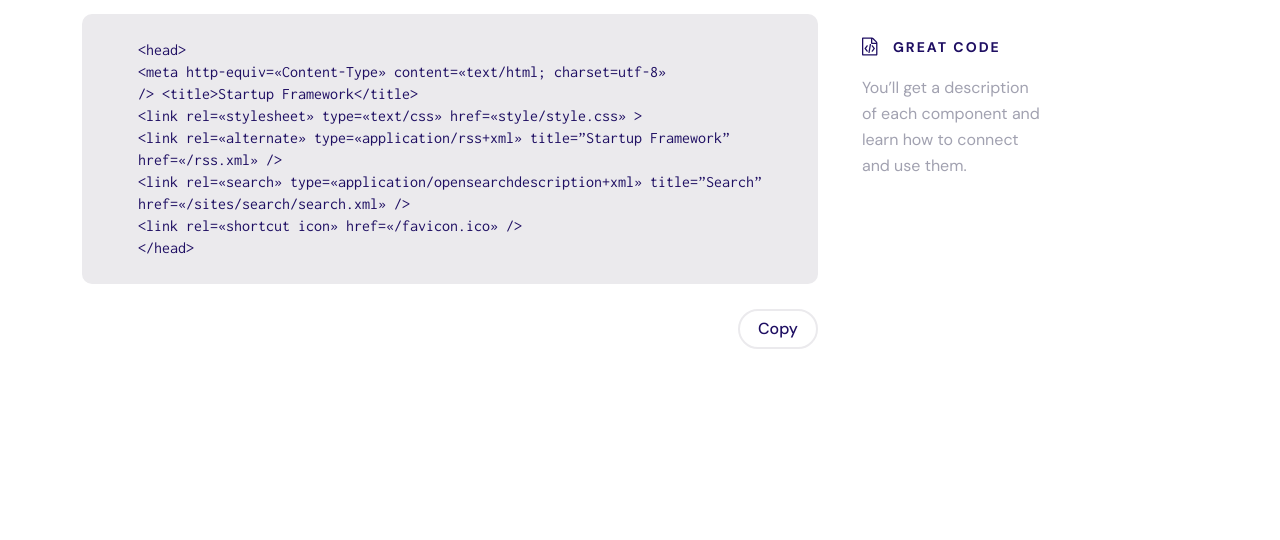
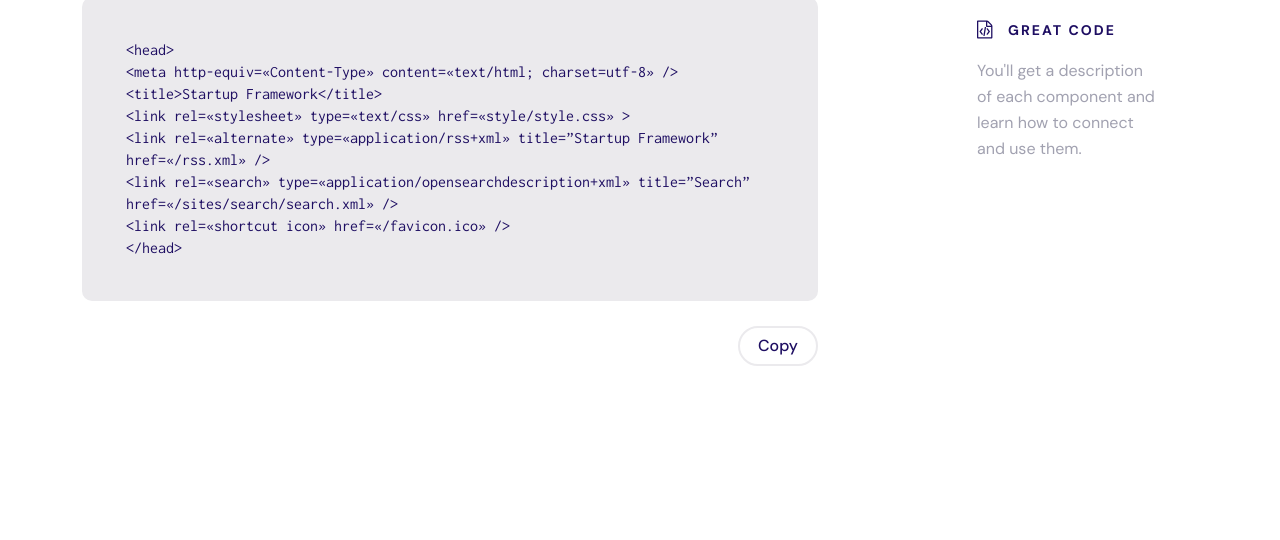
Before and after one commit to Deepak-Verma-556/content-34, a plain HTML site: page index.html in a window 1280 px wide. Shown: the part 260-800 px from the top of the page. Drawn offline with Linux system fonts and the light colour scheme.

Commit message:
add pre tag

```diff
--- a/assetss/css/style.css
+++ b/assetss/css/style.css
@@ -3,7 +3,6 @@
 @import url('https://fonts.googleapis.com/css2?family=Inconsolata:wght@200..900&display=swap');
 
 * {
-    /* outline: 1px solid red; */
     padding: 0;
     margin: 0;
     text-decoration: none;
@@ -62,13 +61,11 @@ h1 {
     letter-spacing: -0.4000000059604645px;
     text-align: left;
     color: rgba(30, 14, 98, 1);
-    margin-bottom: 30px;
+    padding-bottom: 30px;
 }
 
-.box {
-
-    padding-top: 25px;
-    padding-bottom: 25px;
+.headbox {
+    padding: 20px;
     border-radius: 10px;
     background: rgba(235, 234, 237, 1);
     display: flex;
@@ -78,12 +75,17 @@ h1 {
 
 }
 
-p {
+.headlink {
     font-family: "Inconsolata", monospace;
     font-size: 16px;
     line-height: 22px;
     text-align: left;
     color: rgba(30, 14, 98, 1);
+}
+pre{
+    white-space: pre-wrap;
+    word-wrap: break-word;
+    text-align: justify;
 }
 
 button {
@@ -104,14 +106,14 @@ button {
 
 }
 
-.col-4 {
-    width: 33.33%;
+.col-3 {
+    width: 25%;
     padding-left: 12px;
     padding-right: 12px;
 }
 
-.card {
-    padding: 20px;
+.greatcode_card {
+    padding: 20px 40px 20px;
 }
 
 .justify-content-space-between {
@@ -132,7 +134,7 @@ h2 {
     letter-spacing: 2px;
     text-align: left;
     color: rgba(30, 14, 98, 1);
-    margin-left: 15px;
+    padding-left: 15px;
 }
 
 .para {
@@ -143,13 +145,18 @@ h2 {
     line-height: 26px;
     text-align: left;
     color: rgba(21, 20, 57, 0.4);
-    margin-top: 15px;
+    padding-top: 15px;
 }
 
-@media (min-width:768px) {
-    .col-md-8 {
+@media (min-width:1200px) {
+    .col-xl-8 {
         width: 66.66%;
         padding-left: 12px;
         padding-right: 12px;
     }
+    .col-xl-3 {
+        width: 25%;
+        padding-left: 12px;
+        padding-right: 12px;
+    }
 }
--- a/index.html
+++ b/index.html
@@ -14,29 +14,29 @@
             <h1>
                 How We Did It
             </h1>
-            <div class="row justify-content-sapce-between">
-                <div class="col-12 col-md-8">
-                    <div class="box w-100">
-                        <p>
+            <div class="row justify-content-space-between">
+                <div class="col-12 col-xl-8">
+                    <div class="headbox w-100">
+                        <pre class="headlink w-100">
 
-                            &lt;head&gt; <br>
-                            &lt;meta http-equiv=«Content-Type» content=«text/html; charset=utf-8» <br> /&gt;
-                            &lt;title&gt;Startup Framework&lt;/title&gt; <br>
-                            &lt;link rel=«stylesheet» type=«text/css» href=«style/style.css» &gt; <br>
-                            &lt;link rel=«alternate» type=«application/rss+xml» title=”Startup Framework” <br>
-                            href=«/rss.xml» /&gt; <br>
-                            &lt;link rel=«search» type=«application/opensearchdescription+xml» title=”Search” <br>
-                            href=«/sites/search/search.xml» /&gt; <br>
-                            &lt;link rel=«shortcut icon» href=«/favicon.ico» /&gt; <br>
-                            &lt;/head&gt;
-                        </p>
+   &lt;head&gt;
+   &lt;meta http-equiv=«Content-Type» content=«text/html; charset=utf-8» /&gt;
+   &lt;title&gt;Startup Framework&lt;/title&gt;
+   &lt;link rel=«stylesheet» type=«text/css» href=«style/style.css» &gt;
+   &lt;link rel=«alternate» type=«application/rss+xml» title=”Startup Framework”
+   href=«/rss.xml» /&gt;
+   &lt;link rel=«search» type=«application/opensearchdescription+xml» title=”Search”
+   href=«/sites/search/search.xml» /&gt;
+   &lt;link rel=«shortcut icon» href=«/favicon.ico» /&gt;
+   &lt;/head&gt;
+                        </pre>
                     </div>
 
                     <button>Copy</button>
 
                 </div>
-                <div class="col-4">
-                    <div class="card w-100">
+                <div class="col-12 col-xl-3">
+                    <div class="greatcode_card w-100">
                         <div class="title">
                             <svg width="16" height="19" viewBox="0 0 16 19" fill="none"
                                 xmlns="http://www.w3.org/2000/svg">
@@ -48,9 +48,9 @@
                             <h2>GREAT CODE</h2>
                         </div>
                         <p class="para">
-                            You’ll get a description <br>
-                            of each component and <br>
-                            learn how to connect <br>
+                            You'll get a description
+                            of each component and
+                            learn how to connect
                             and use them.
                         </p>
                     </div>
```
